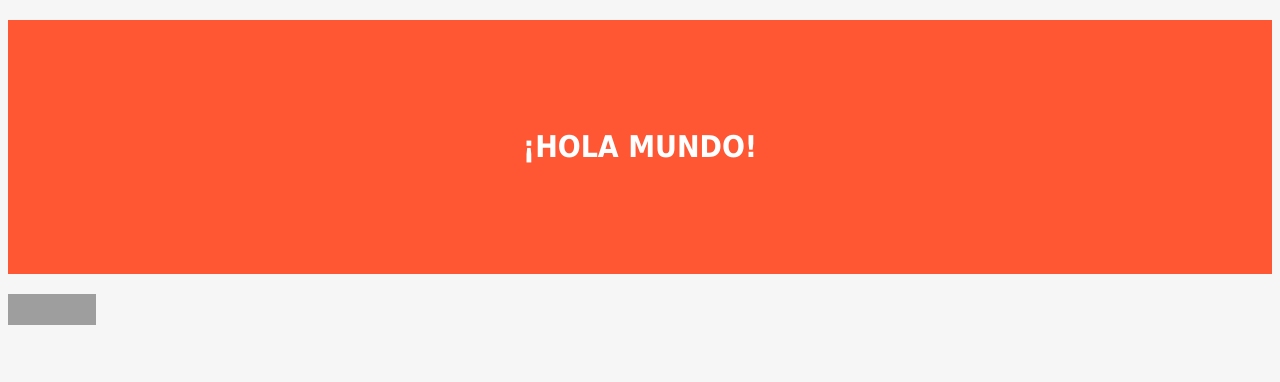
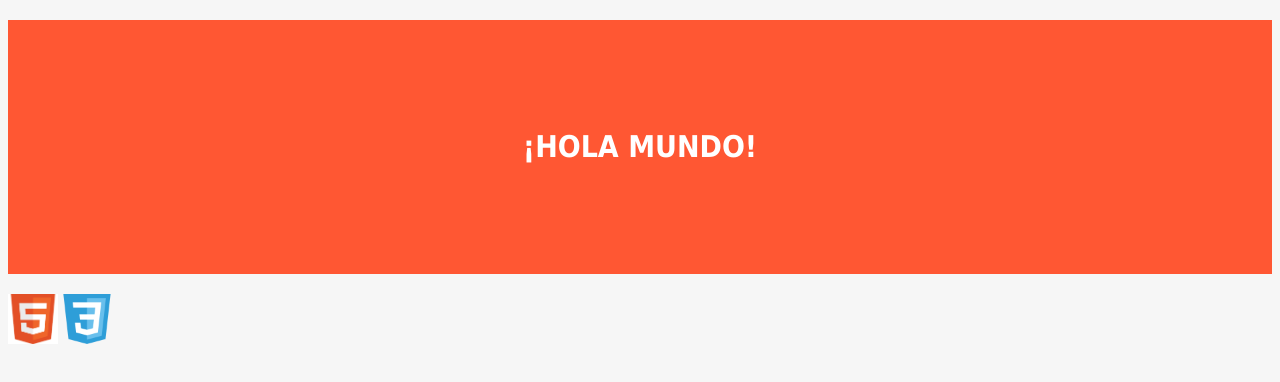
Before and after one commit to lumialfe/SEW, a plain HTML site: page lab_01/index.html in a window 1280 px wide. Drawn offline with Linux system fonts and the light colour scheme; grey boxes are pictures that could not be loaded.

Commit message:
lab 01 v3

```diff
--- a/lab_01/index.html
+++ b/lab_01/index.html
@@ -11,13 +11,13 @@
  <h1>¡Hola mundo!</h1>
 
  <footer>
-   <p>
-    <a href="http://jigsaw.w3.org/css-validator/check/referer">
-        <img style="border:0;width:88px;height:31px"
-            src="http://jigsaw.w3.org/css-validator/images/vcss"
-            alt="Valid CSS!" />
-    </a>
-</p>
+    <a href="https://validator.w3.org/check?uri=referer">
+        <img style="border:0;width:50px;height:50px" src=" images/HTML5.png" alt=" HTML5 Válido!"
+        /></a>
+
+        <a href=" http://jigsaw.w3.org/css-validator/check/referer ">
+            <img src="images/CSS3.png"
+            alt="CSS Válido" height="50" width="50" /></a>
    </footer>
 </body>
 </html>
```
Also changed, not shown: lab_01/images/CSS3.png (added), lab_01/images/HTML5.png (added).
